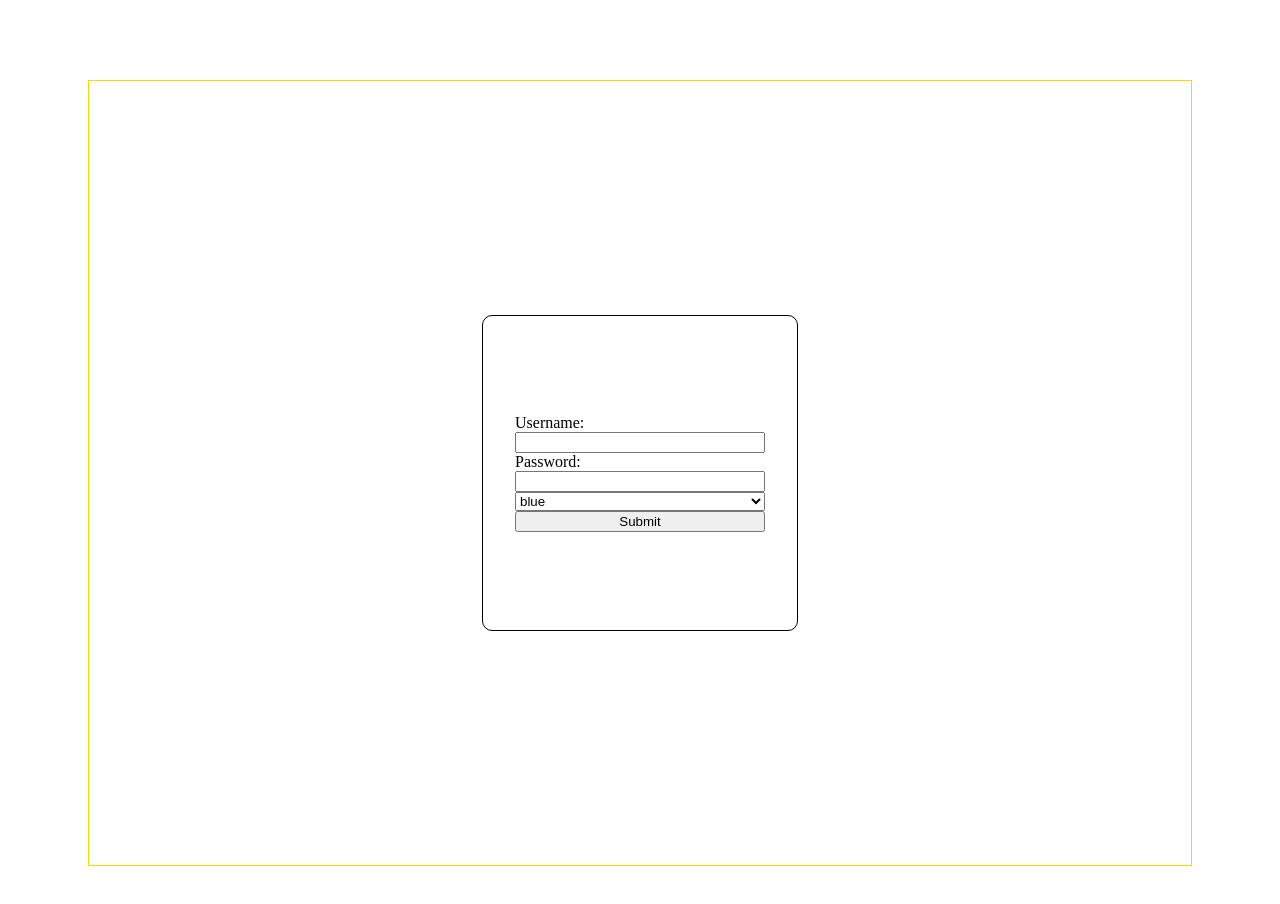
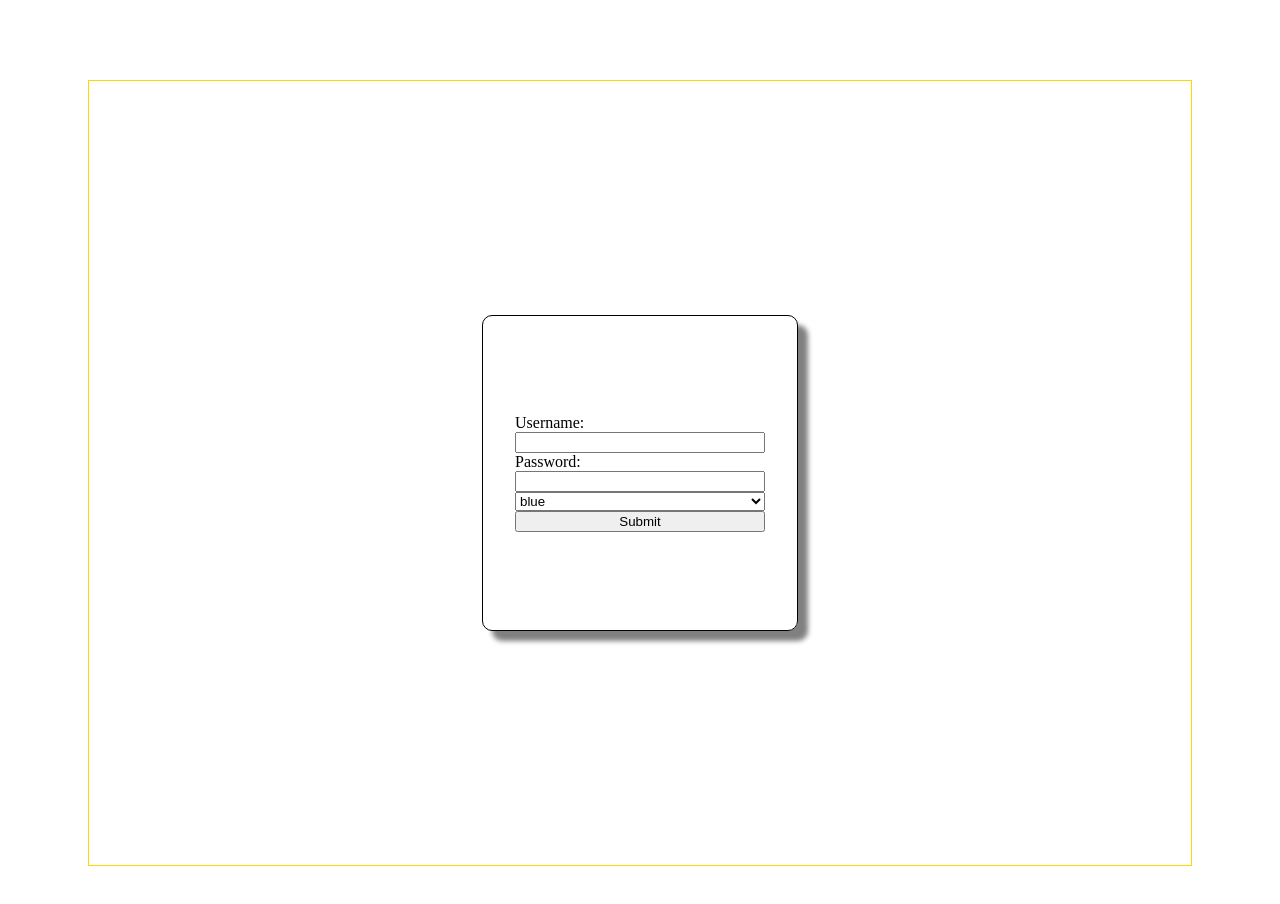
Before and after one commit to darrenwshort/flex-project, a plain HTML site: page index.html in a window 1280 px wide. Drawn offline with Linux system fonts and the light colour scheme.

Commit message:
added shadow to center square div

```diff
--- a/style.css
+++ b/style.css
@@ -7,6 +7,7 @@
     justify-content: center;
     padding: 2em;
     border-radius: 10px;
+    box-shadow: 10px 10px 5px grey;
     -webkit-border-radius: 10px 10px 10px 10pxs;
     -moz-border-radius: 10px 10px 10px 10px;
 }
```
